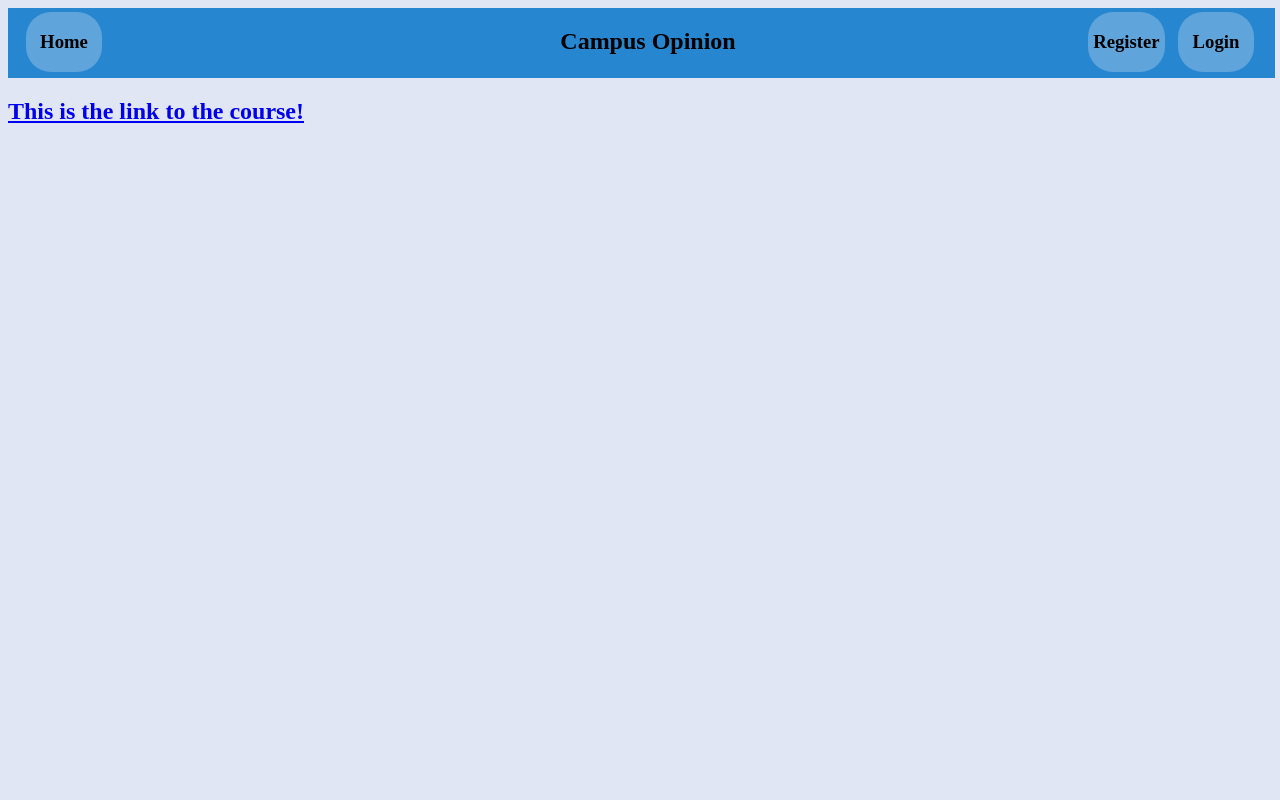
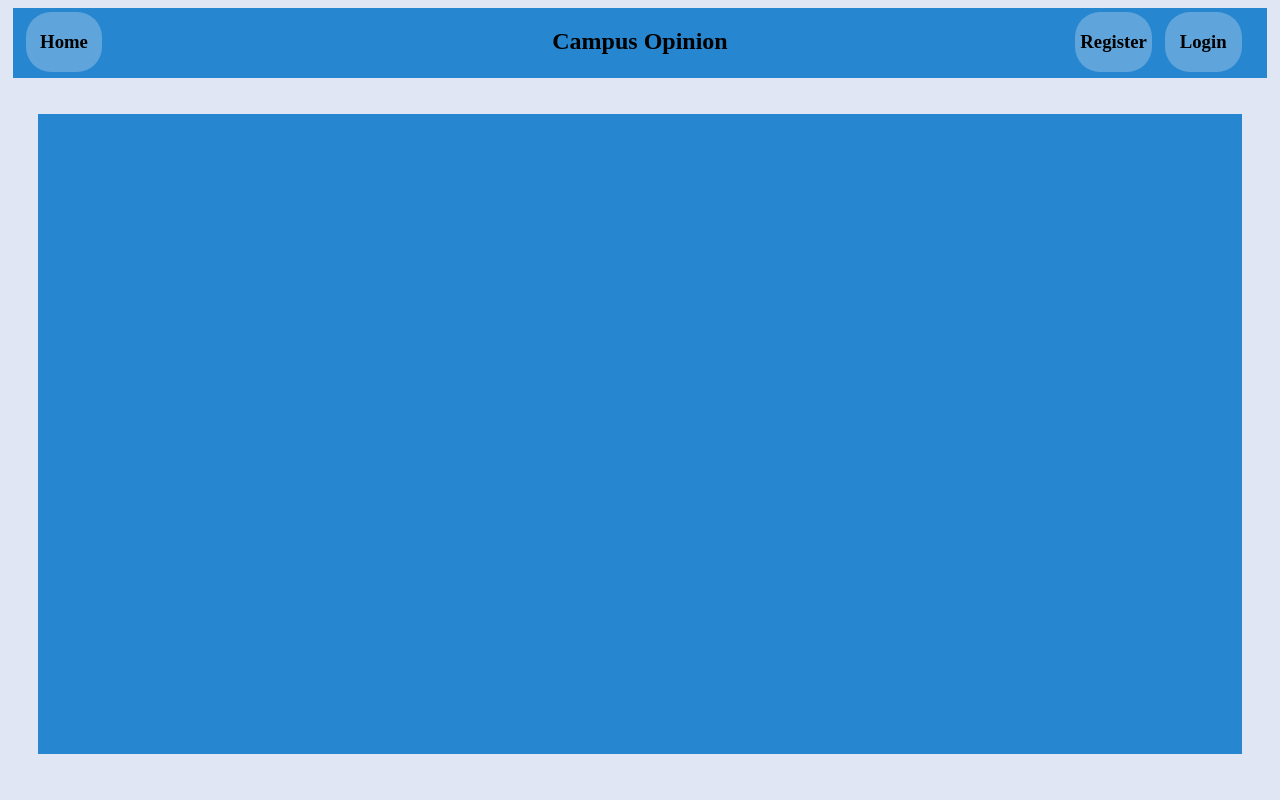
Before and after one commit to mrktrnbll/course-feedback-website-WAD2, a Django app: page / in a window 1280 px wide. Run offline with Django 3.2, Linux system fonts and the light colour scheme.

Commit message:
html and css changes home page - general tidying

```diff
--- a/static/css/stylesheet.css
+++ b/static/css/stylesheet.css
@@ -6,17 +6,18 @@ body {
 	border-radius: 25px;
 	background: #60a4dc;
 	width: 6vw;
-	left: 92vw;
+	left: 91vw;
 	height: 60px;
 	position: absolute;
 	top: 12px;
+	margin: auto;
 }
 
 #register_box {
 	border-radius: 25px;
 	background: #60a4dc;
 	width: 6vw;
-	left: 85vw;
+	left: 84vw;
 	height: 60px;
 	position: absolute;
 	top: 12px;
@@ -65,8 +66,9 @@ body {
 #heading_box {
 	border-radius: 0px;
 	background: #2686d0;
-	width: 99vw;
+	width: 98vw;
 	height: 70px;
+	margin: auto;
 }
 
 #heading_box2 {
@@ -79,7 +81,7 @@ body {
 
 #heading_box_text {
 	font-weight: bold;
-	width: 100vw;
+	width: 98vw;
 	position: absolute;
 	text-align: center;
 }
@@ -105,3 +107,11 @@ h3 {
 .center_text {
 	text-align: right;
 }
+
+#main_body_box {
+	border-radius: 0px;
+	background: #2686d0;
+	width: 94vw;
+	height: 80vh;
+	margin: auto;
+}
--- a/templates/course_feedback/base.html
+++ b/templates/course_feedback/base.html
@@ -11,12 +11,17 @@
     </head>
     <body>
     <div id="heading_box">
-            <h2 id="heading_box_text">Campus Opinion</h2>
+        <h2 id="heading_box_text">Campus Opinion</h2>
         <a href="{% url 'course_feedback:index' %}"><div id="home_box" class="button"><h3>Home</h3></div></a>
         <a href="{% url 'course_feedback:register' %}"><div id="register_box" class="button"><h3>Register</h3></div></a>
         <a href="{% url 'course_feedback:login' %}"><div id="login_box" class="button"><h3>Login</h3></div></a>
     </div>
 
+    <br />
+    <br />
+    <div id="main_body_box">
+
+    </div>
     {% block body_block %}
     {% endblock %}
 
--- a/templates/course_feedback/course.html
+++ b/templates/course_feedback/course.html
@@ -6,5 +6,8 @@
 {% endblock %}
 
 {% block body_block %}
-    <h2 class="align-center">Try pressing some buttons in the header!</h2>
+
+    {#  add course based boxes  #}
+
+    {#  add in user based page filling to allow different users to see different content  #}
 {% endblock %}
--- a/templates/course_feedback/home.html
+++ b/templates/course_feedback/home.html
@@ -6,9 +6,8 @@
 {% endblock %}
 
 {% block body_block %}
-    <a href="{% url 'course_feedback:course' %}">
-        <div class="center">
-            <h2>This is the link to the course!</h2>
-        </div>
-    </a>
+
+    {#  add main body boxes showing for showing overall information  #}
+
+    {#  add in user based page filling to allow different users to see different content  #}
 {% endblock %}
```
